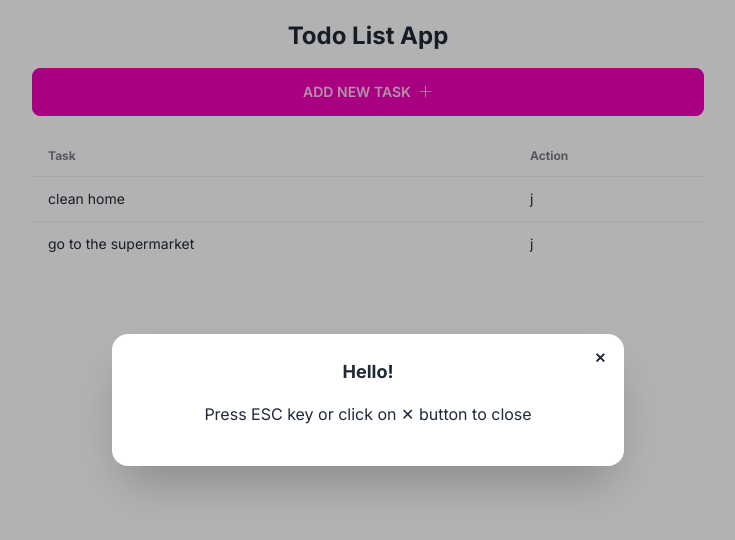
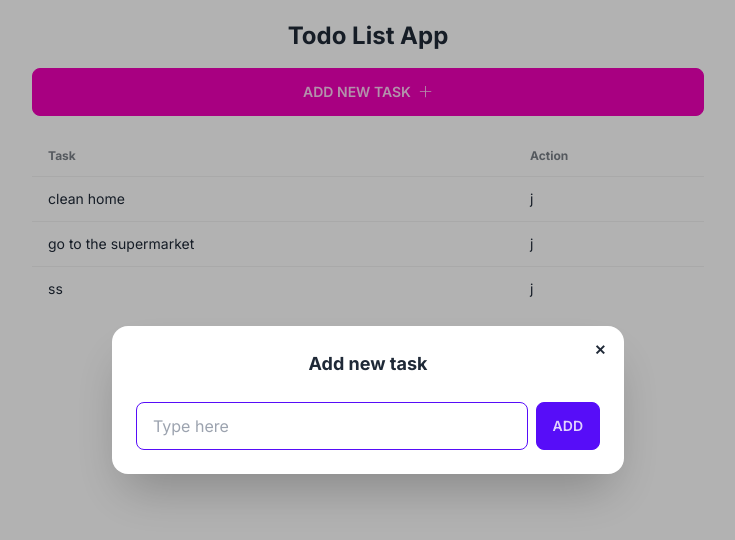
Before and after one commit to khouloudAl2022/todo-app-nextjs-tailwindcss, a Next.js app: page / in a window 1280 px wide. Both pictures are taken after a click on the button "ADD NEW TASK". Shown: the top 540 px of the page, without its empty margins (272-1007 px from the left). Built offline with nearby package versions, Linux system fonts and the light colour scheme; data requests are answered from the project's data file.

Commit message:
feat : Add function addTodo

```diff
--- a/api.tsx
+++ b/api.tsx
@@ -1,3 +1,4 @@
+import { stringify } from "postcss";
 import { ITask } from "./types/tasks"
 
 const baseUrl = 'http://localhost:3001'
@@ -7,3 +8,15 @@
     const todos = await res.json();
     return todos;
 }
+
+export const addTodo = async (todo: ITask): Promise<ITask> => {
+    const res = await fetch(`${baseUrl}/tasks`, {
+        method: "POST",
+        headers: {
+            "Content-Type": "application/json"
+        },
+        body: JSON.stringify(todo)
+    })
+    const newTodo = await res.json()
+    return newTodo;
+}
--- a/app/components/AddTask.tsx
+++ b/app/components/AddTask.tsx
@@ -3,13 +3,33 @@
 
 import { VscAdd } from "react-icons/vsc"
 import Modal from "./Modal"
-import { useState } from "react"
+import { FormEventHandler, useState } from "react"
+import { addTodo } from "@/api";
+
 const AddTask = () => {
     const [modalOpen, setModalOpen] = useState<boolean>(false)
+    const [newTaskValue, setNEwTaskValue] = useState<string>("")
+    const handleSubmitNewTodo: FormEventHandler<HTMLFormElement> = async (e) => {
+        e.preventDefault()
+        await addTodo({
+            id: "3",
+            text: newTaskValue
+        })
+        // setModalOpen(false);
+    }
     return (
         <div>
             <button className="btn btn-secondary w-full" onClick={() => setModalOpen(true)}> Add new task <VscAdd /></button>
-            <Modal modalOpen={modalOpen} />
+            <Modal modalOpen={modalOpen} setModalOpen={setModalOpen} >
+                <form onSubmit={handleSubmitNewTodo}>
+                    <h3 className="font-bold text-lg">Add new task</h3>
+
+                    <div className="modal-action">
+                        <input value={newTaskValue} onChange={e => setNEwTaskValue(e.target.value)} type="text" placeholder="Type here" className="input input-bordered input-primary w-full" />
+                        <button type="submit" className="btn btn-primary"> Add</button>
+                    </div>
+                </form>
+            </Modal>
         </div>
     )
 }
--- a/app/components/Modal.tsx
+++ b/app/components/Modal.tsx
@@ -2,17 +2,19 @@
 
 interface modalProps {
     modalOpen: boolean;
+    setModalOpen: (open: boolean) => boolean | void;
+    children: React.ReactNode
 }
 
-const Modal: React.FC<modalProps> = ({ modalOpen }) => {
+const Modal: React.FC<modalProps> = ({ modalOpen, setModalOpen, children }) => {
     return (
         <dialog id="my_modal_3" className={`modal ${modalOpen ? "modal-open" : ""}`}>
             <div className="modal-box" >
                 <form method="dialog">
-                    <button className="btn btn-sm btn-circle btn-ghost absolute right-2 top-2" >✕</button>
+                    <button className="btn btn-sm btn-circle btn-ghost absolute right-2 top-2" onClick={() => setModalOpen(false)}>✕</button>
                 </form>
-                <h3 className="font-bold text-lg">Hello!</h3>
-                <p className="py-4">Press ESC key or click on ✕ button to close</p>
+                {children}
+
             </div>
         </dialog>
 
--- a/data/todos.json
+++ b/data/todos.json
@@ -1,10 +1,16 @@
 {
-    "tasks":[
-        {  "id":"1",
-           "text":"clean home"
-        },
-        {"id":"2",
-        "text":"go to the supermarket"
-         }
-    ]
+  "tasks": [
+    {
+      "id": "1",
+      "text": "clean home"
+    },
+    {
+      "id": "2",
+      "text": "go to the supermarket"
+    },
+    {
+      "id": "3",
+      "text": "ss"
+    }
+  ]
 }
```
